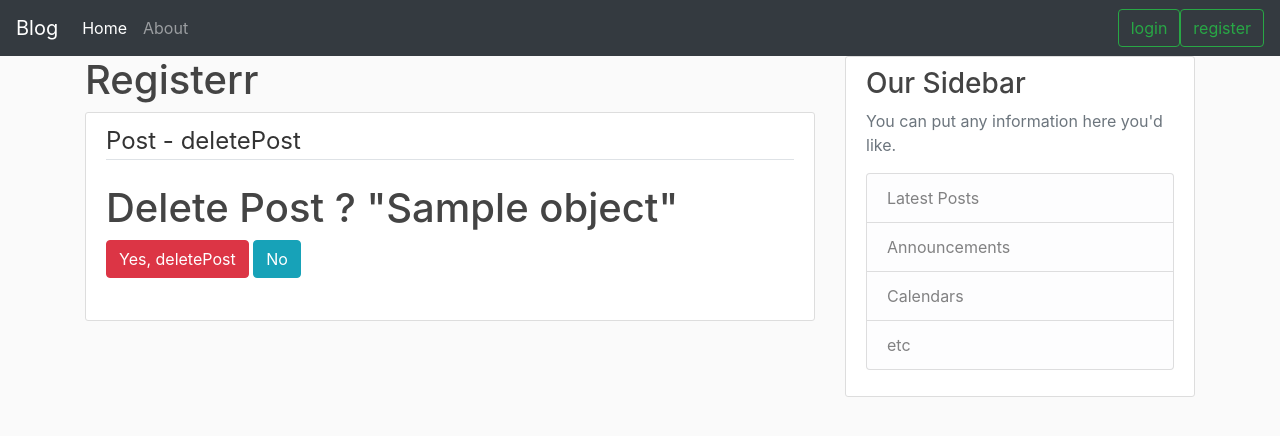
After one commit to bartdob/blog, a Django app: template templates/blog/post_confirm_delete.html in a window 1280 px wide. The commit adds this page. Shown: the top 436 px of the page. Run offline with Django 3.2, Linux system fonts and the light colour scheme; the template is opened without the code that fills it: most values are stand-ins (such as "Sample title", 1, 10 or a date in 2020); some libraries are stand-ins or nearby versions.

Commit message:
update, delete route

```diff
--- a/templates/base.html
+++ b/templates/base.html
@@ -32,6 +32,7 @@
           </ul>
           <form class="form-inline my-2 my-lg-0">
             {% if user.is_authenticated %}
+            <a class="btn btn-outline-success my-2 my-sm-0" href="{% url 'post-create' %}">make a post</a>
             <a class="btn btn-outline-success my-2 my-sm-0" href="{% url 'logout' %}">logout</a>
             <a class="btn btn-outline-success my-2 my-sm-0" href="{% url 'profile' %}">profile</a>
             {% else %}
--- /dev/null
+++ b/templates/blog/post_confirm_delete.html
@@ -0,0 +1,22 @@
+{% extends "base.html" %}
+{% block content %}
+<h1>Registerr</h1>
+    <div class="content-section">
+        <form method="post">
+            {% csrf_token %}
+            <fieldset>
+                <legend class="border-bottom mb-4">
+                    Post - deletePost
+                </legend>
+                <h1>Delete Post ? "{{object.title}}" </h1>
+                <div class="form-group">
+                    <button class="btn btn-danger" type="submit"> Yes, deletePost </button>
+                    <a href="{% url 'post-detail' object.id %}">
+                        <button class="btn btn-info" > No </button>
+                    </a>
+                </div>
+            </fieldset>
+        </form>
+    </div>
+
+{% endblock content%}
--- a/urls.py
+++ b/urls.py
@@ -1,5 +1,5 @@
 from django.urls import path
-from .views import PostListView, PostDetailView, PostCreateView
+from .views import PostListView, PostDetailView, PostCreateView, PostUpdateView, PostDeleteView
 from . import views
 
 urlpatterns = [
@@ -7,4 +7,6 @@ urlpatterns = [
     path('', PostListView.as_view(), name='blog-home'),
     path('post/new/', PostCreateView.as_view(), name='post-create'),
     path('post/<int:pk>/', PostDetailView.as_view(), name='post-detail'),
+    path('post/<int:pk>/update', PostUpdateView.as_view(), name='post-update'),
+    path('post/<int:pk>/delete', PostDeleteView.as_view(), name='post-delete')
 ]
```
Also changed, not shown: templates/blog/post_detail.html (+14 -0 lines), views.py (+27 -2 lines).
